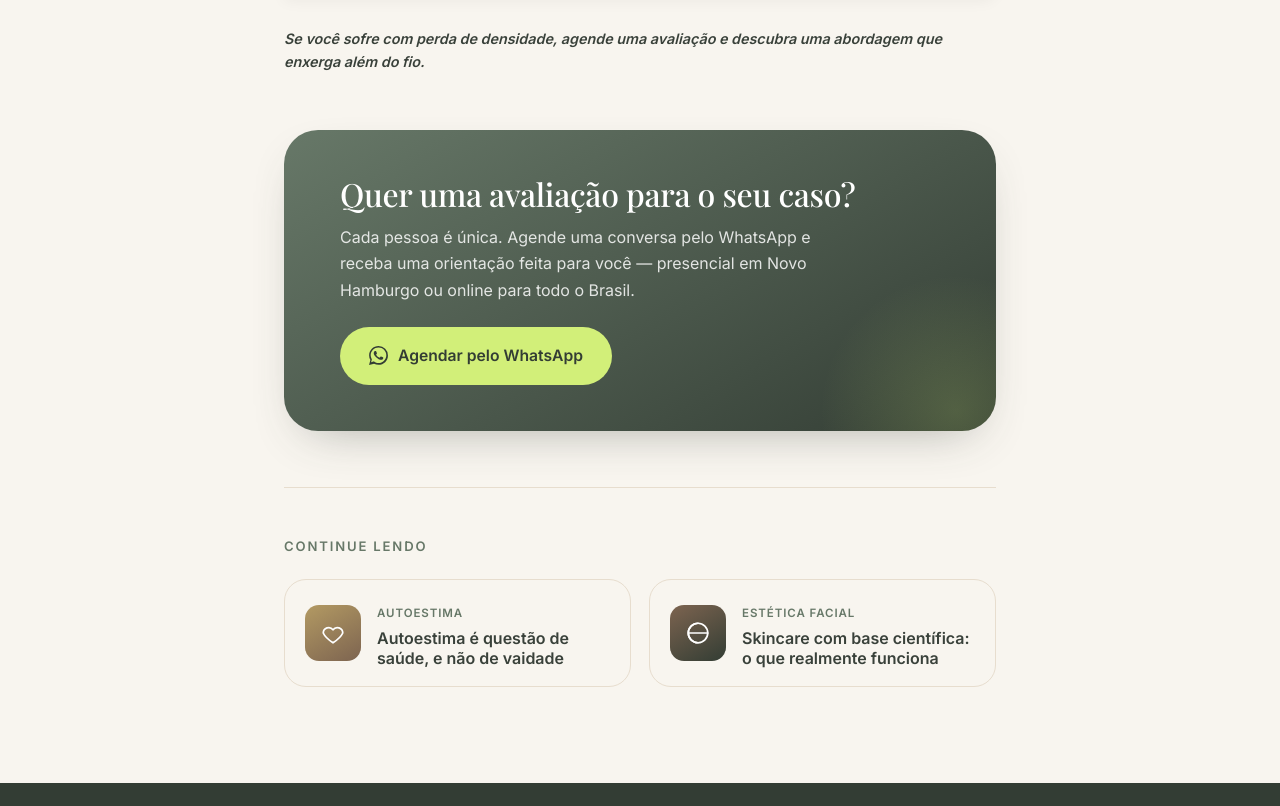
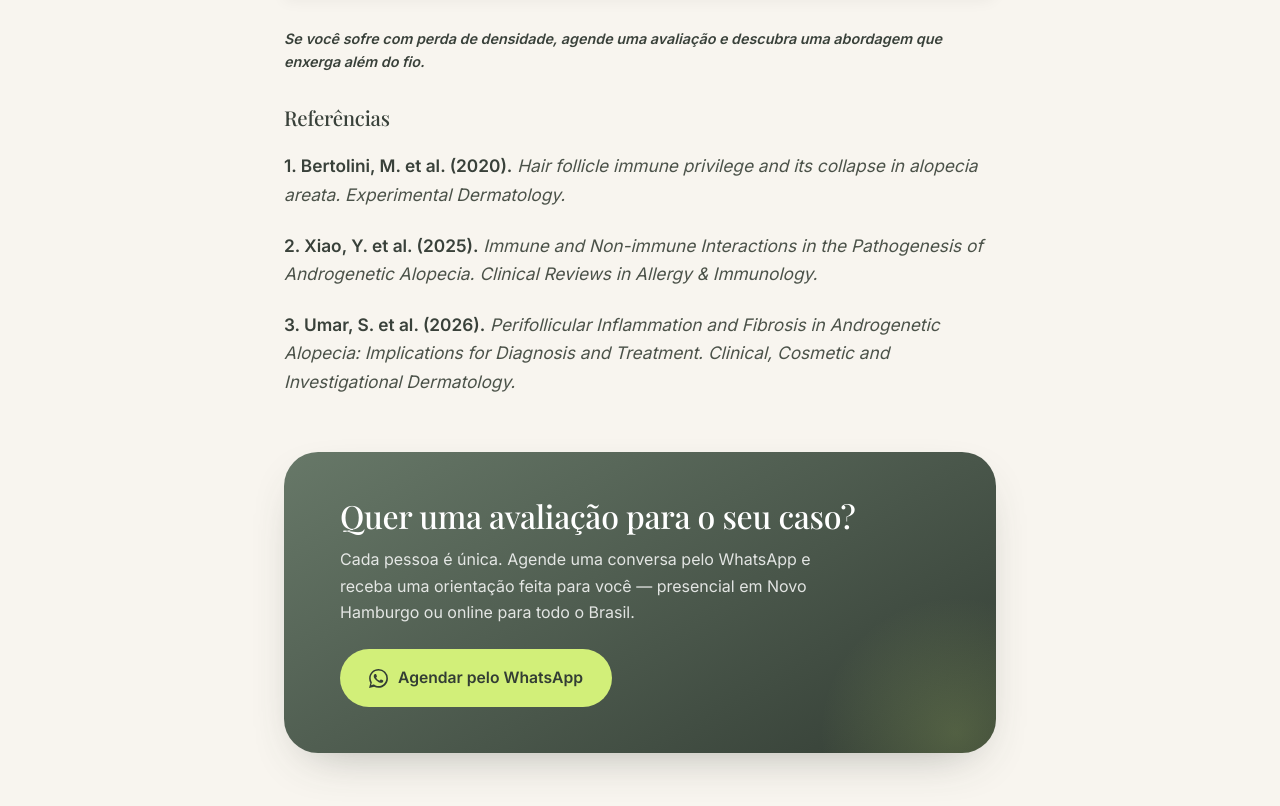
Before and after one commit to s-muller-00/site-dr-guilherme, an Eleventy site: page netlify-site/artigos/além-da-testosterona-o-que-a-visão-tricoimunológica-revela-sobre-a-calvície-masculina.md in a window 1280 px wide. Shown: the part 3668-4474 px from the top of the page. Built offline with nearby package versions, Linux system fonts and the light colour scheme; Eleventy itself is replaced by a stand-in of ours; files that its build step writes are made by us from their sources; a web font is replaced by a local one.

Commit message:
Update Artigo “além-da-testosterona-o-que-a-visão-tricoimunológica-revela-sobre-a-calvície-masculina”

```diff
--- a/netlify-site/artigos/além-da-testosterona-o-que-a-visão-tricoimunológica-revela-sobre-a-calvície-masculina.md
+++ b/netlify-site/artigos/além-da-testosterona-o-que-a-visão-tricoimunológica-revela-sobre-a-calvície-masculina.md
@@ -50,3 +50,11 @@ O novo paradigma exige multiterapia combinada. Para salvar o cabelo, o tricologi
 <div style=" background: linear-gradient(135deg, #f8f9fa 0%, #e9ecef 100%); border-left: 4px solid #0056b3; padding: 20px 24px; margin: 30px 0; border-radius: 0 12px 12px 0; box-shadow: 0 4px 15px rgba(0, 0, 0, 0.05); "> <p style=" margin: 0; font-size: 1.1rem; line-height: 1.6; color: #2c3e50; font-weight: 500; font-style: italic; "> "Tratar o cabelo sem entender e modular o terreno imunológico e metabólico por trás dele é tentar apagar um incêndio de olhos fechados." </p> </div>
 
 ##### _Se você sofre com perda de densidade, agende uma avaliação e descubra uma abordagem que enxerga além do fio._
+
+### Referências
+
+**1. Bertolini, M. et al. (2020).** _Hair follicle immune privilege and its collapse in alopecia areata. Experimental Dermatology._
+
+**2. Xiao, Y. et al. (2025).** _Immune and Non-immune Interactions in the Pathogenesis of Androgenetic Alopecia. Clinical Reviews in Allergy & Immunology._
+
+**3. Umar, S. et al. (2026).** _Perifollicular Inflammation and Fibrosis in Androgenetic Alopecia: Implications for Diagnosis and Treatment. Clinical, Cosmetic and Investigational Dermatology._
```
